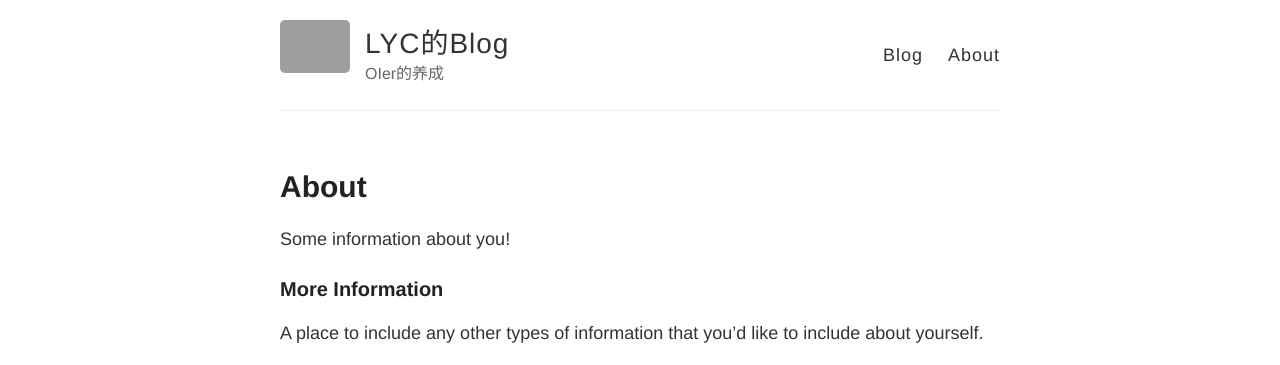
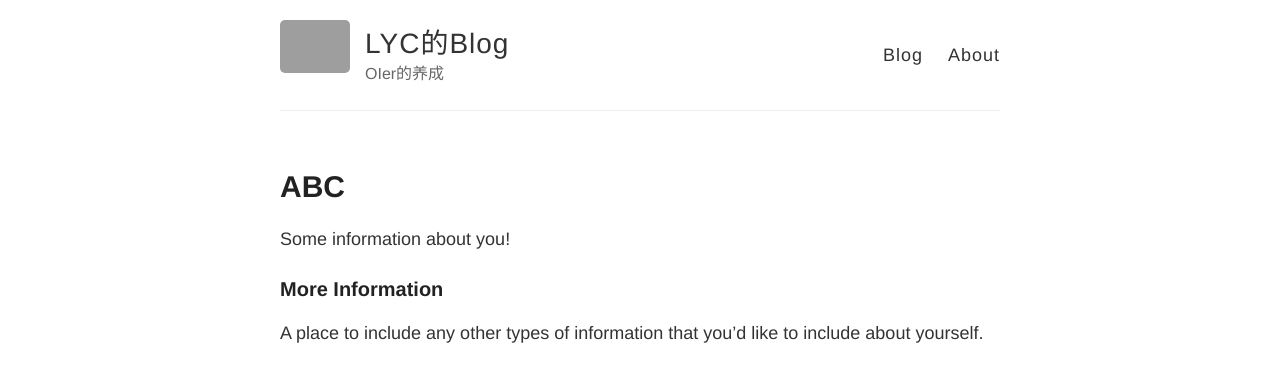
Before and after one commit to IchengU/IchengU.github.io, a Jekyll site: the page built from about.md, in a window 1280 px wide. Shown: the top 365 px of the page. Built offline with Jekyll 4.4.1, drawn with Linux system fonts in a browser that asks for light colours; grey boxes are pictures that could not be loaded.

Commit message:
Update about.md

```diff
--- a/about.md
+++ b/about.md
@@ -1,7 +1,7 @@
 ---
 layout: page
-title: About
-permalink: /ABC/
+title: ABC
+permalink: /about/
 ---
 
 Some information about you!
```
